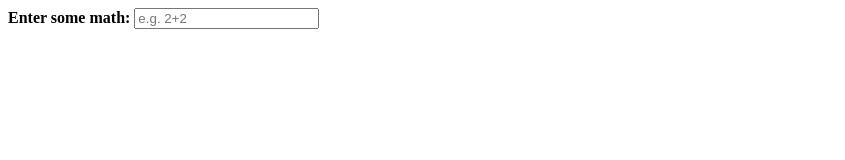
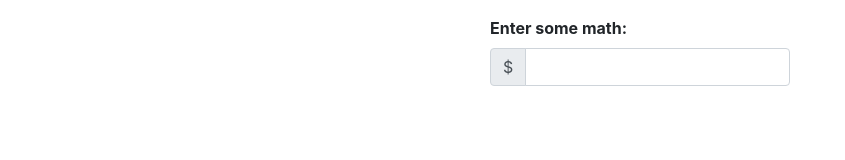
Before and after one commit to ryanbrookepayne/html-input-calculator, a website built with webpack: page dist/index.html in a window 1280 px wide. Shown: the whole page, without its empty margins (0-845 px from the left). Built offline with nearby package versions, Linux system fonts and the light colour scheme.

Commit message:
Clean up example and add demo GIF

```diff
--- a/dist/index.html
+++ b/dist/index.html
@@ -6,13 +6,22 @@
     <title></title>
     <meta name="description" content="">
     <meta name="viewport" content="width=device-width, initial-scale=1, shrink-to-fit=no">
+
+    <link rel="stylesheet" href="https://stackpath.bootstrapcdn.com/bootstrap/4.1.3/css/bootstrap.min.css" integrity="sha384-MCw98/SFnGE8fJT3GXwEOngsV7Zt27NXFoaoApmYm81iuXoPkFOJwJ8ERdknLPMO" crossorigin="anonymous">
   </head>
 
   <body>
-    <label for="inline-calculator">
-      <strong>Enter some math:</strong>
-    </label>
-    <input type="text" id="inline-calculator" placeholder="e.g. 2+2">
+    <div class="container">
+      <div class="pt-3 mx-auto" style="width: 300px;">
+        <label for="inline-calculator"><strong>Enter some math:</strong></label>
+        <div class="input-group mb-3">
+          <div class="input-group-prepend">
+            <span class="input-group-text">$</span>
+          </div>
+          <input type="text" class="form-control" id="inline-calculator" aria-describedby="basic-addon3">
+        </div>
+      </div>
+    </div>
 
     <script src="main.js"></script>
   </body>
```
Also changed, not shown: README.md, calculator-demo.gif (added).
